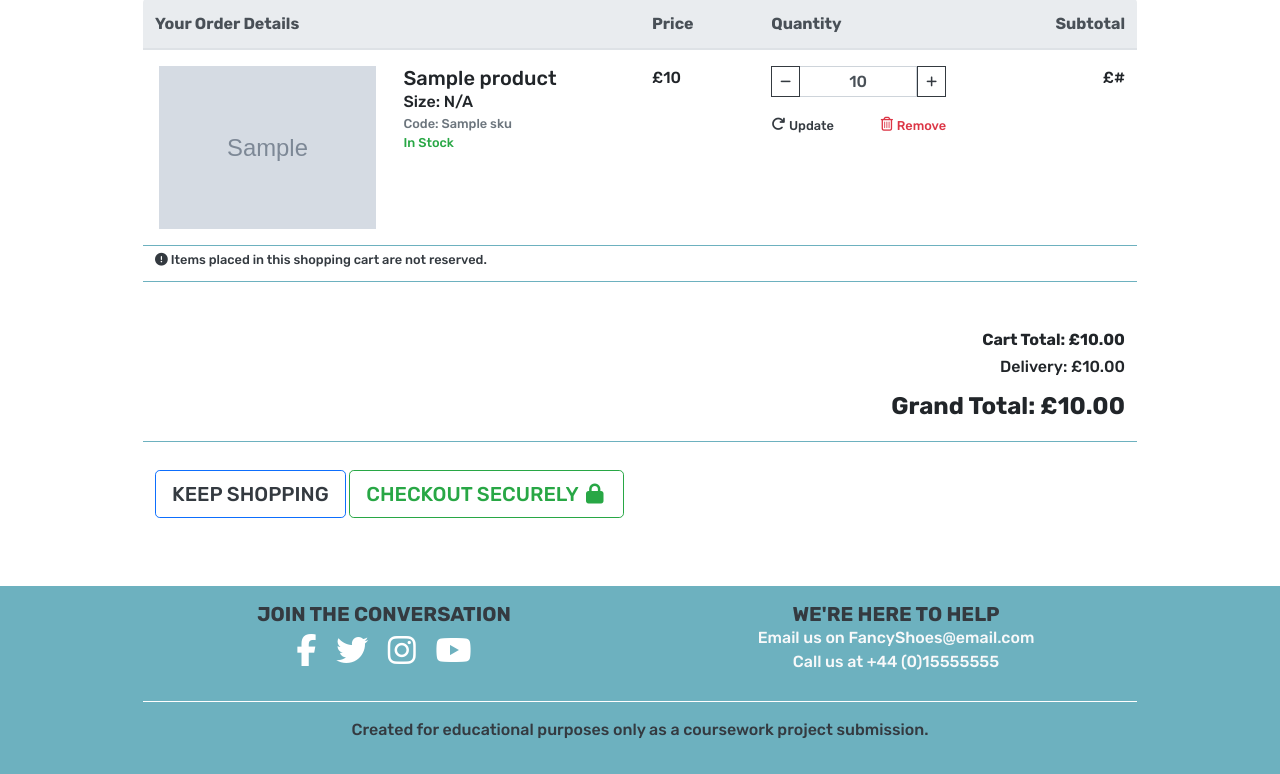
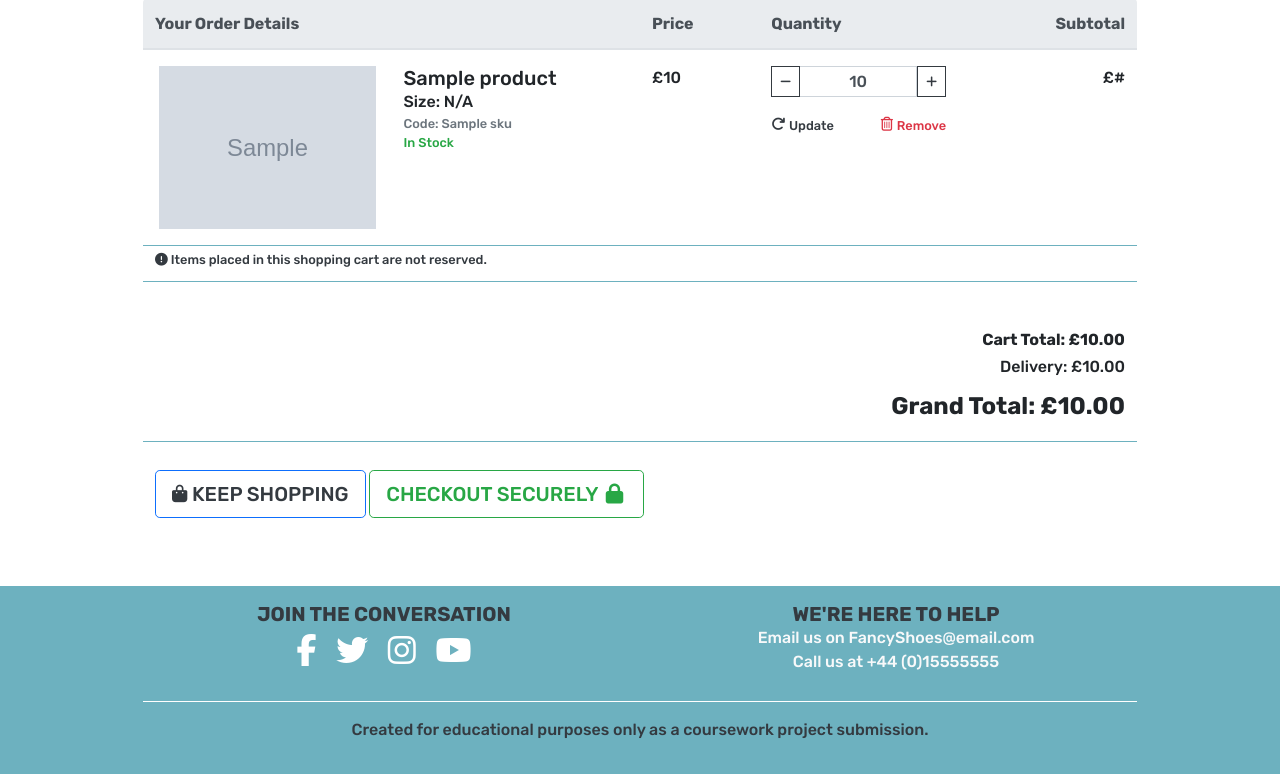
Before and after one commit to Puksrevolution/milestone-project-4, a Django app: template cart/templates/cart/cart.html in a window 1280 px wide. Shown: the part 341-1115 px from the top of the page. Run offline with Django 3.2, Linux system fonts and the light colour scheme; the template is opened without the code that fills it: most values are stand-ins (such as "Sample title", 1, 10 or a date in 2020); grey boxes marked "Sample" are stand-in pictures; some libraries are stand-ins or nearby versions.

Commit message:
Style: Added shopping bag icon to shoppiing button

```diff
--- a/cart/templates/cart/checkout_buttons.html
+++ b/cart/templates/cart/checkout_buttons.html
@@ -1,5 +1,5 @@
 <a href="{% url 'products' %}" class="btn btn-outline-blue btn-lg text-uppercase my-3">
-    Keep Shopping
+    <i class="fas fa-shopping-bag fa-sm"></i> Keep Shopping
 </a>
 <a href="#" class="btn btn-outline-success btn-lg">
     <span class="text-uppercase">
```
